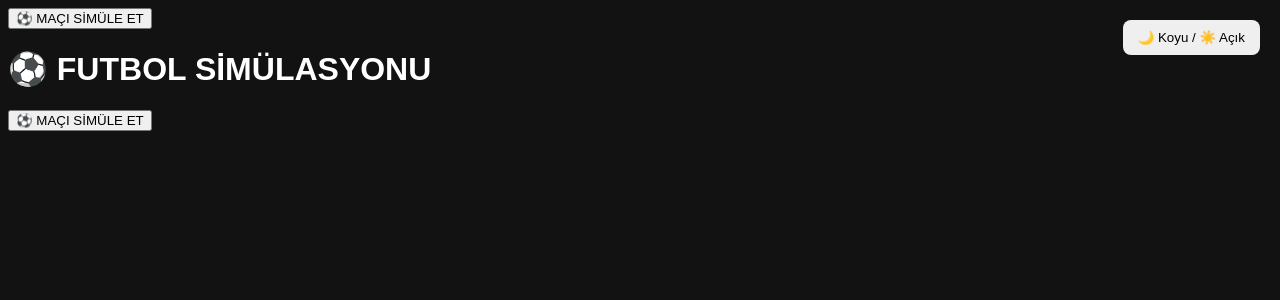
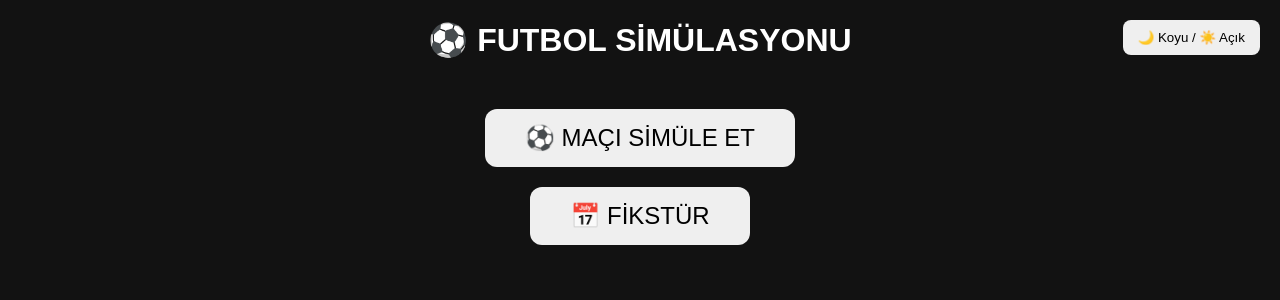
Before and after one commit to Omeiwi11/futbol-simulasyonu, a Flask app: page / in a window 1280 px wide. Shown: the top 300 px of the page. Run offline with Flask 3, Linux system fonts and the light colour scheme.

Commit message:
Add files via upload

```diff
--- a/templates/index.html
+++ b/templates/index.html
@@ -9,23 +9,11 @@
 
     <style>
 
-        .fikstur-butonu {
-    text-align: center;
-    margin-top: 40px;
-}
-
-.fikstur-butonu button {
-    font-size: 24px;
-    padding: 15px 40px;
-    border: none;
-    border-radius: 12px;
-    cursor: pointer;
-}
-
         body {
             background-color: #121212;
             color: white;
             font-family: Arial, sans-serif;
+            text-align: center;
         }
 
         body.acik-tema {
@@ -43,6 +31,30 @@
             cursor: pointer;
         }
 
+        .menu-butonu {
+            margin-top: 50px;
+        }
+
+        .menu-butonu button {
+            font-size: 24px;
+            padding: 15px 40px;
+            border: none;
+            border-radius: 12px;
+            cursor: pointer;
+        }
+
+        .fikstur-butonu {
+            margin-top: 20px;
+        }
+
+        .fikstur-butonu button {
+            font-size: 24px;
+            padding: 15px 40px;
+            border: none;
+            border-radius: 12px;
+            cursor: pointer;
+        }
+
     </style>
 
 </head>
@@ -54,30 +66,26 @@
         🌙 Koyu / ☀️ Açık
     </button>
 
-    </div>
 
-    <a href="/mac">
-    <button>⚽ MAÇI SİMÜLE ET</button>
-</a>
-
-    </a>
     <h1>⚽ FUTBOL SİMÜLASYONU</h1>
 
 
-<div class="menu-butonu">
-    <a href="/mac">
-        <button>⚽ MAÇI SİMÜLE ET</button>
-    </a>
-</div>
+    <div class="menu-butonu">
+
+        <a href="/mac">
+            <button>⚽ MAÇI SİMÜLE ET</button>
+        </a>
+
+    </div>
 
 
-    {% if sonuc %}
+    <div class="fikstur-butonu">
 
-        <h2>MAÇ SONUCU</h2>
+        <a href="/fikstur">
+            <button>📅 FİKSTÜR</button>
+        </a>
 
-        <h3>{{ sonuc }}</h3>
-
-    {% endif %}
+    </div>
 
 
     <script>
```
